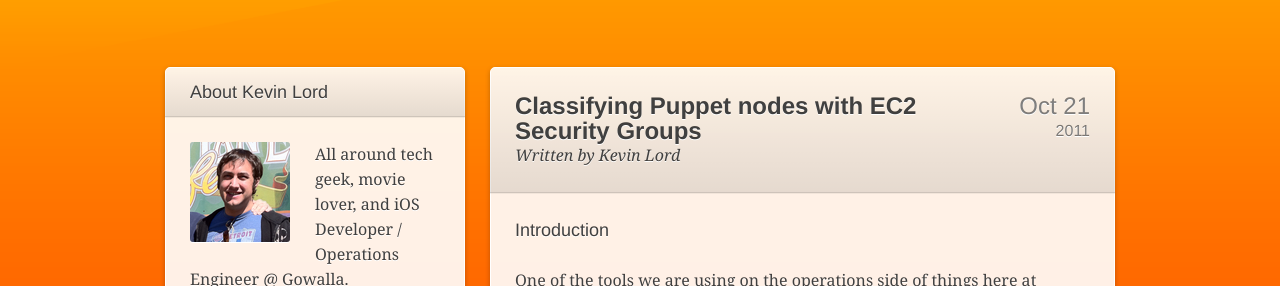
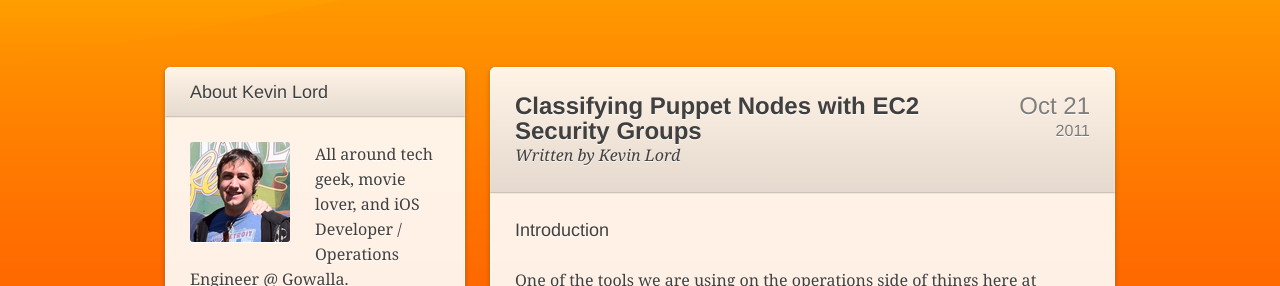
Before and after one commit to gowalla-archive/gowalla.github.com, a Jekyll site: the page built from _posts/2011-10-13-puppet.md, in a window 1280 px wide. Shown: the part 183-469 px from the top of the page. Built offline with Jekyll 4.4.1, drawn with Linux system fonts in a browser that asks for light colours; Markdown is read by kramdown in place of the engine named in the settings.

```diff
--- a/_posts/2011-10-13-puppet.md
+++ b/_posts/2011-10-13-puppet.md
@@ -1,6 +1,6 @@
 ---
 layout: post
-title: "Classifying Puppet nodes with EC2 Security Groups"
+title: "Classifying Puppet Nodes with EC2 Security Groups"
 author: kl
 date: 2011-10-21
 published: true
```
